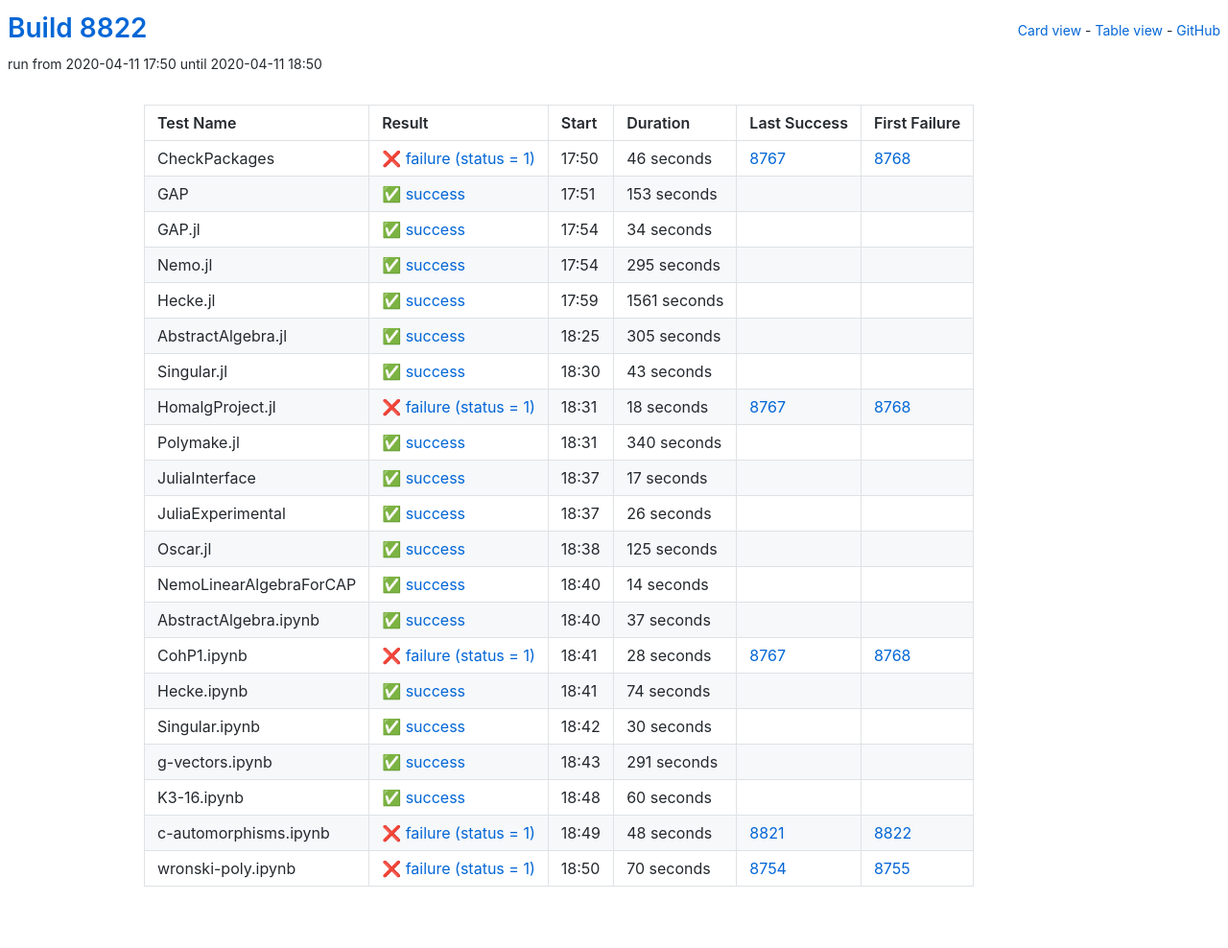
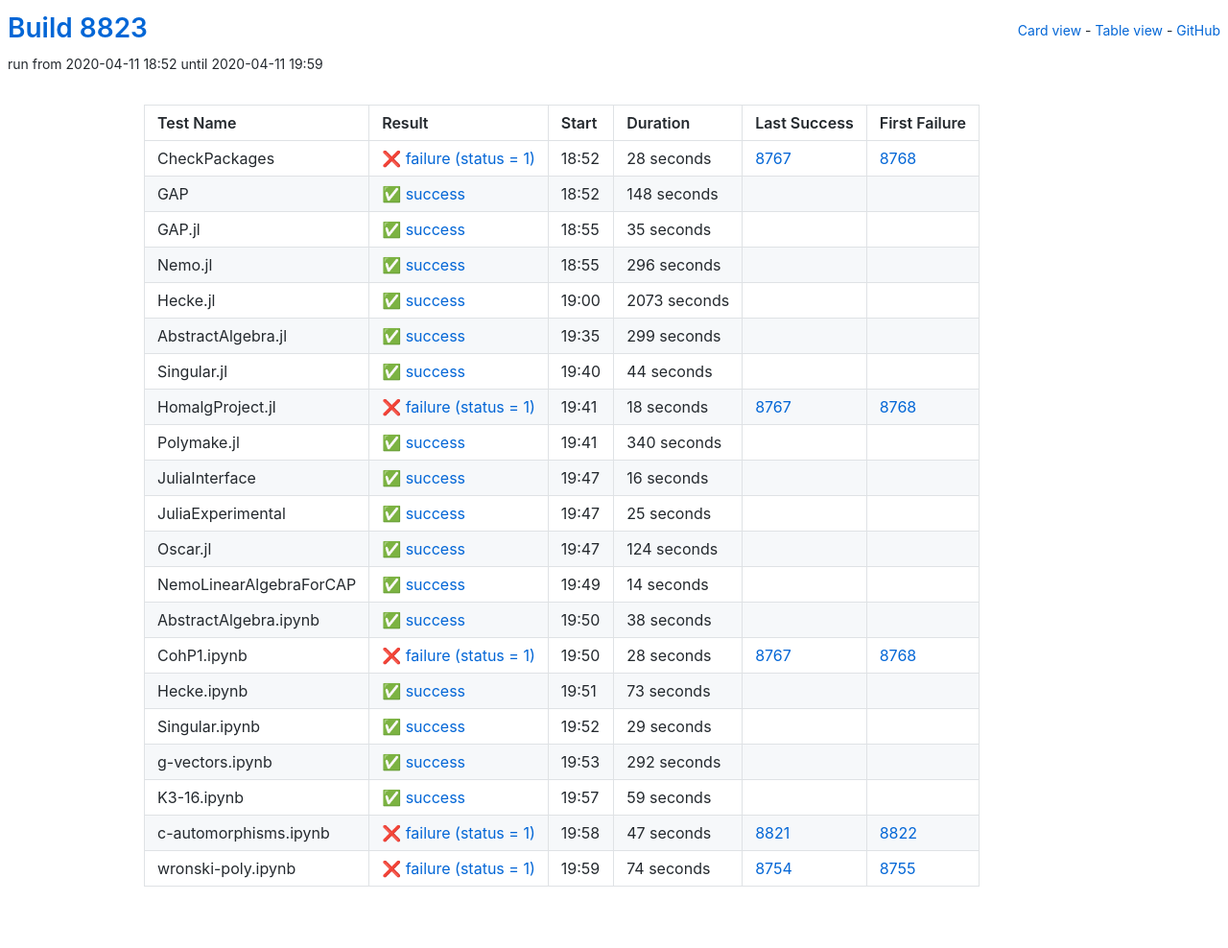
Before and after one commit to oscar-system/oscar-ci-status, a Jekyll site: the page built from table.html, in a window 1280 px wide. Shown: the whole page at 96% size. Built offline with Jekyll 4.4.1, drawn with Linux system fonts in a browser that asks for light colours.

Commit message:
Build 8823

```diff
--- a/_data/ci.yml
+++ b/_data/ci.yml
@@ -1,82 +1,82 @@
-build: 8822
-build_url: https://oscarci.mathematik.uni-kl.de/job/oscar/8822/
+build: 8823
+build_url: https://oscarci.mathematik.uni-kl.de/job/oscar/8823/
 job: oscar
 tests:
-- duration: 46
+- duration: 28
   exitcode: 1
   first_failure: 8768
   first_failure_url: https://oscarci.mathematik.uni-kl.de/job/oscar/8768/
   last_success: 8767
   last_success_url: https://oscarci.mathematik.uni-kl.de/job/oscar/8767/
-  log: https://oscarci.mathematik.uni-kl.de/job/oscar/8822/artifact/logs/build-8822/CheckPackages.log
+  log: https://oscarci.mathematik.uni-kl.de/job/oscar/8823/artifact/logs/build-8823/CheckPackages.log
   name: CheckPackages
-  start: 2020-04-11 17:50
+  start: 2020-04-11 18:52
   status: failure
   success: false
-- duration: 153
+- duration: 148
   exitcode: 0
   first_failure: false
   first_failure_url: null
   last_success: false
   last_success_url: null
-  log: https://oscarci.mathematik.uni-kl.de/job/oscar/8822/artifact/logs/build-8822/GAP.log
+  log: https://oscarci.mathematik.uni-kl.de/job/oscar/8823/artifact/logs/build-8823/GAP.log
   name: GAP
-  start: 2020-04-11 17:51
+  start: 2020-04-11 18:52
   status: success
   success: true
-- duration: 34
+- duration: 35
   exitcode: 0
   first_failure: false
   first_failure_url: null
   last_success: false
   last_success_url: null
-  log: https://oscarci.mathematik.uni-kl.de/job/oscar/8822/artifact/logs/build-8822/GAP.jl.log
+  log: https://oscarci.mathematik.uni-kl.de/job/oscar/8823/artifact/logs/build-8823/GAP.jl.log
   name: GAP.jl
-  start: 2020-04-11 17:54
+  start: 2020-04-11 18:55
   status: success
   success: true
-- duration: 295
+- duration: 296
   exitcode: 0
   first_failure: false
   first_failure_url: null
   last_success: false
   last_success_url: null
-  log: https://oscarci.mathematik.uni-kl.de/job/oscar/8822/artifact/logs/build-8822/Nemo.jl.log
+  log: https://oscarci.mathematik.uni-kl.de/job/oscar/8823/artifact/logs/build-8823/Nemo.jl.log
   name: Nemo.jl
-  start: 2020-04-11 17:54
+  start: 2020-04-11 18:55
   status: success
   success: true
-- duration: 1561
+- duration: 2073
   exitcode: 0
   first_failure: false
   first_failure_url: null
   last_success: false
   last_success_url: null
-  log: https://oscarci.mathematik.uni-kl.de/job/oscar/8822/artifact/logs/build-8822/Hecke.jl.log
+  log: https://oscarci.mathematik.uni-kl.de/job/oscar/8823/artifact/logs/build-8823/Hecke.jl.log
   name: Hecke.jl
-  start: 2020-04-11 17:59
+  start: 2020-04-11 19:00
   status: success
   success: true
-- duration: 305
+- duration: 299
   exitcode: 0
   first_failure: false
   first_failure_url: null
   last_success: false
   last_success_url: null
-  log: https://oscarci.mathematik.uni-kl.de/job/oscar/8822/artifact/logs/build-8822/AbstractAlgebra.jl.log
+  log: https://oscarci.mathematik.uni-kl.de/job/oscar/8823/artifact/logs/build-8823/AbstractAlgebra.jl.log
   name: AbstractAlgebra.jl
-  start: 2020-04-11 18:25
+  start: 2020-04-11 19:35
   status: success
   success: true
-- duration: 43
+- duration: 44
   exitcode: 0
   first_failure: false
   first_failure_url: null
   last_success: false
   last_success_url: null
-  log: https://oscarci.mathematik.uni-kl.de/job/oscar/8822/artifact/logs/build-8822/Singular.jl.log
+  log: https://oscarci.mathematik.uni-kl.de/job/oscar/8823/artifact/logs/build-8823/Singular.jl.log
   name: Singular.jl
-  start: 2020-04-11 18:30
+  start: 2020-04-11 19:40
   status: success
   success: true
 - duration: 18
@@ -85,9 +85,9 @@
   first_failure_url: https://oscarci.mathematik.uni-kl.de/job/oscar/8768/
   last_success: 8767
   last_success_url: https://oscarci.mathematik.uni-kl.de/job/oscar/8767/
-  log: https://oscarci.mathematik.uni-kl.de/job/oscar/8822/artifact/logs/build-8822/HomalgProject.jl.log
+  log: https://oscarci.mathematik.uni-kl.de/job/oscar/8823/artifact/logs/build-8823/HomalgProject.jl.log
   name: HomalgProject.jl
-  start: 2020-04-11 18:31
+  start: 2020-04-11 19:41
   status: failure
   success: false
 - duration: 340
@@ -96,42 +96,42 @@
   first_failure_url: null
   last_success: false
   last_success_url: null
-  log: https://oscarci.mathematik.uni-kl.de/job/oscar/8822/artifact/logs/build-8822/Polymake.jl.log
+  log: https://oscarci.mathematik.uni-kl.de/job/oscar/8823/artifact/logs/build-8823/Polymake.jl.log
   name: Polymake.jl
-  start: 2020-04-11 18:31
+  start: 2020-04-11 19:41
   status: success
   success: true
-- duration: 17
+- duration: 16
   exitcode: 0
   first_failure: false
   first_failure_url: null
   last_success: false
   last_success_url: null
-  log: https://oscarci.mathematik.uni-kl.de/job/oscar/8822/artifact/logs/build-8822/JuliaInterface.log
+  log: https://oscarci.mathematik.uni-kl.de/job/oscar/8823/artifact/logs/build-8823/JuliaInterface.log
   name: JuliaInterface
-  start: 2020-04-11 18:37
+  start: 2020-04-11 19:47
   status: success
   success: true
-- duration: 26
+- duration: 25
   exitcode: 0
   first_failure: false
   first_failure_url: null
   last_success: false
   last_success_url: null
-  log: https://oscarci.mathematik.uni-kl.de/job/oscar/8822/artifact/logs/build-8822/JuliaExperimental.log
+  log: https://oscarci.mathematik.uni-kl.de/job/oscar/8823/artifact/logs/build-8823/JuliaExperimental.log
   name: JuliaExperimental
-  start: 2020-04-11 18:37
+  start: 2020-04-11 19:47
   status: success
   success: true
-- duration: 125
+- duration: 124
   exitcode: 0
   first_failure: false
   first_failure_url: null
   last_success: false
   last_success_url: null
-  log: https://oscarci.mathematik.uni-kl.de/job/oscar/8822/artifact/logs/build-8822/Oscar.jl.log
+  log: https://oscarci.mathematik.uni-kl.de/job/oscar/8823/artifact/logs/build-8823/Oscar.jl.log
   name: Oscar.jl
-  start: 2020-04-11 18:38
+  start: 2020-04-11 19:47
   status: success
   success: true
 - duration: 14
@@ -140,20 +140,20 @@
   first_failure_url: null
   last_success: false
   last_success_url: null
-  log: https://oscarci.mathematik.uni-kl.de/job/oscar/8822/artifact/logs/build-8822/NemoLinearAlgebraForCAP.log
+  log: https://oscarci.mathematik.uni-kl.de/job/oscar/8823/artifact/logs/build-8823/NemoLinearAlgebraForCAP.log
   name: NemoLinearAlgebraForCAP
-  start: 2020-04-11 18:40
+  start: 2020-04-11 19:49
   status: success
   success: true
-- duration: 37
+- duration: 38
   exitcode: 0
   first_failure: false
   first_failure_url: null
   last_success: false
   last_success_url: null
-  log: https://oscarci.mathematik.uni-kl.de/job/oscar/8822/artifact/logs/build-8822/AbstractAlgebra.ipynb.log
+  log: https://oscarci.mathematik.uni-kl.de/job/oscar/8823/artifact/logs/build-8823/AbstractAlgebra.ipynb.log
   name: AbstractAlgebra.ipynb
-  start: 2020-04-11 18:40
+  start: 2020-04-11 19:50
   status: success
   success: true
 - duration: 28
@@ -162,74 +162,74 @@
   first_failure_url: https://oscarci.mathematik.uni-kl.de/job/oscar/8768/
   last_success: 8767
   last_success_url: https://oscarci.mathematik.uni-kl.de/job/oscar/8767/
-  log: https://oscarci.mathematik.uni-kl.de/job/oscar/8822/artifact/logs/build-8822/CohP1.ipynb.log
+  log: https://oscarci.mathematik.uni-kl.de/job/oscar/8823/artifact/logs/build-8823/CohP1.ipynb.log
   name: CohP1.ipynb
-  start: 2020-04-11 18:41
+  start: 2020-04-11 19:50
   status: failure
   success: false
-- duration: 74
+- duration: 73
   exitcode: 0
   first_failure: false
   first_failure_url: null
   last_success: false
   last_success_url: null
-  log: https://oscarci.mathematik.uni-kl.de/job/oscar/8822/artifact/logs/build-8822/Hecke.ipynb.log
+  log: https://oscarci.mathematik.uni-kl.de/job/oscar/8823/artifact/logs/build-8823/Hecke.ipynb.log
   name: Hecke.ipynb
-  start: 2020-04-11 18:41
+  start: 2020-04-11 19:51
   status: success
   success: true
-- duration: 30
+- duration: 29
   exitcode: 0
   first_failure: false
   first_failure_url: null
   last_success: false
   last_success_url: null
-  log: https://oscarci.mathematik.uni-kl.de/job/oscar/8822/artifact/logs/build-8822/Singular.ipynb.log
+  log: https://oscarci.mathematik.uni-kl.de/job/oscar/8823/artifact/logs/build-8823/Singular.ipynb.log
   name: Singular.ipynb
-  start: 2020-04-11 18:42
+  start: 2020-04-11 19:52
   status: success
   success: true
-- duration: 291
+- duration: 292
   exitcode: 0
   first_failure: false
   first_failure_url: null
   last_success: false
   last_success_url: null
-  log: https://oscarci.mathematik.uni-kl.de/job/oscar/8822/artifact/logs/build-8822/g-vectors.ipynb.log
+  log: https://oscarci.mathematik.uni-kl.de/job/oscar/8823/artifact/logs/build-8823/g-vectors.ipynb.log
   name: g-vectors.ipynb
-  start: 2020-04-11 18:43
+  start: 2020-04-11 19:53
   status: success
   success: true
-- duration: 60
+- duration: 59
   exitcode: 0
   first_failure: false
   first_failure_url: null
   last_success: false
   last_success_url: null
-  log: https://oscarci.mathematik.uni-kl.de/job/oscar/8822/artifact/logs/build-8822/K3-16.ipynb.log
+  log: https://oscarci.mathematik.uni-kl.de/job/oscar/8823/artifact/logs/build-8823/K3-16.ipynb.log
   name: K3-16.ipynb
-  start: 2020-04-11 18:48
+  start: 2020-04-11 19:57
   status: success
   success: true
-- duration: 48
+- duration: 47
   exitcode: 1
   first_failure: 8822
   first_failure_url: https://oscarci.mathematik.uni-kl.de/job/oscar/8822/
   last_success: 8821
   last_success_url: https://oscarci.mathematik.uni-kl.de/job/oscar/8821/
-  log: https://oscarci.mathematik.uni-kl.de/job/oscar/8822/artifact/logs/build-8822/c-automorphisms.ipynb.log
+  log: https://oscarci.mathematik.uni-kl.de/job/oscar/8823/artifact/logs/build-8823/c-automorphisms.ipynb.log
   name: c-automorphisms.ipynb
-  start: 2020-04-11 18:49
+  start: 2020-04-11 19:58
   status: failure
   success: false
-- duration: 70
+- duration: 74
   exitcode: 1
   first_failure: 8755
   first_failure_url: https://oscarci.mathematik.uni-kl.de/job/oscar/8755/
   last_success: 8754
   last_success_url: https://oscarci.mathematik.uni-kl.de/job/oscar/8754/
-  log: https://oscarci.mathematik.uni-kl.de/job/oscar/8822/artifact/logs/build-8822/wronski-poly.ipynb.log
+  log: https://oscarci.mathematik.uni-kl.de/job/oscar/8823/artifact/logs/build-8823/wronski-poly.ipynb.log
   name: wronski-poly.ipynb
-  start: 2020-04-11 18:50
+  start: 2020-04-11 19:59
   status: failure
   success: false
```
Also changed, not shown: README.md.
